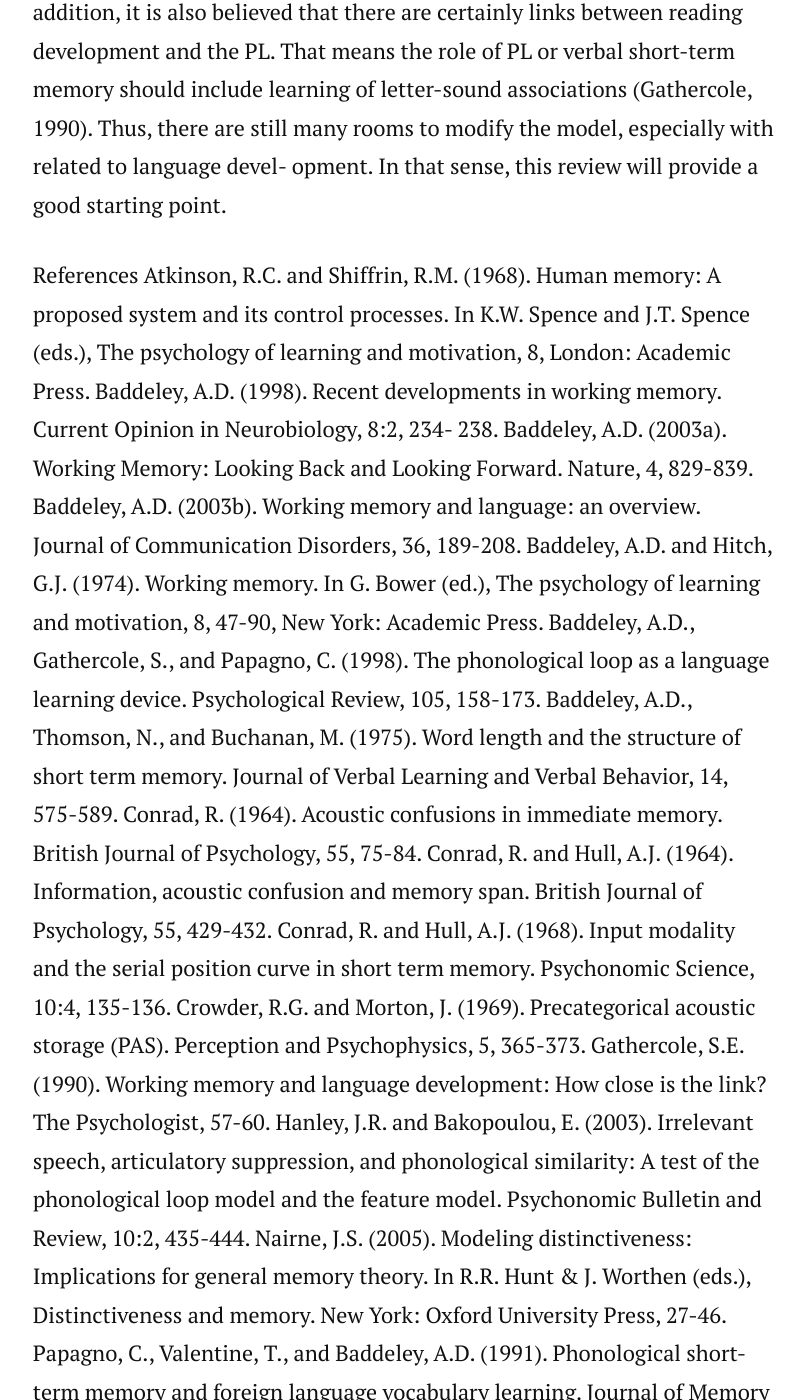
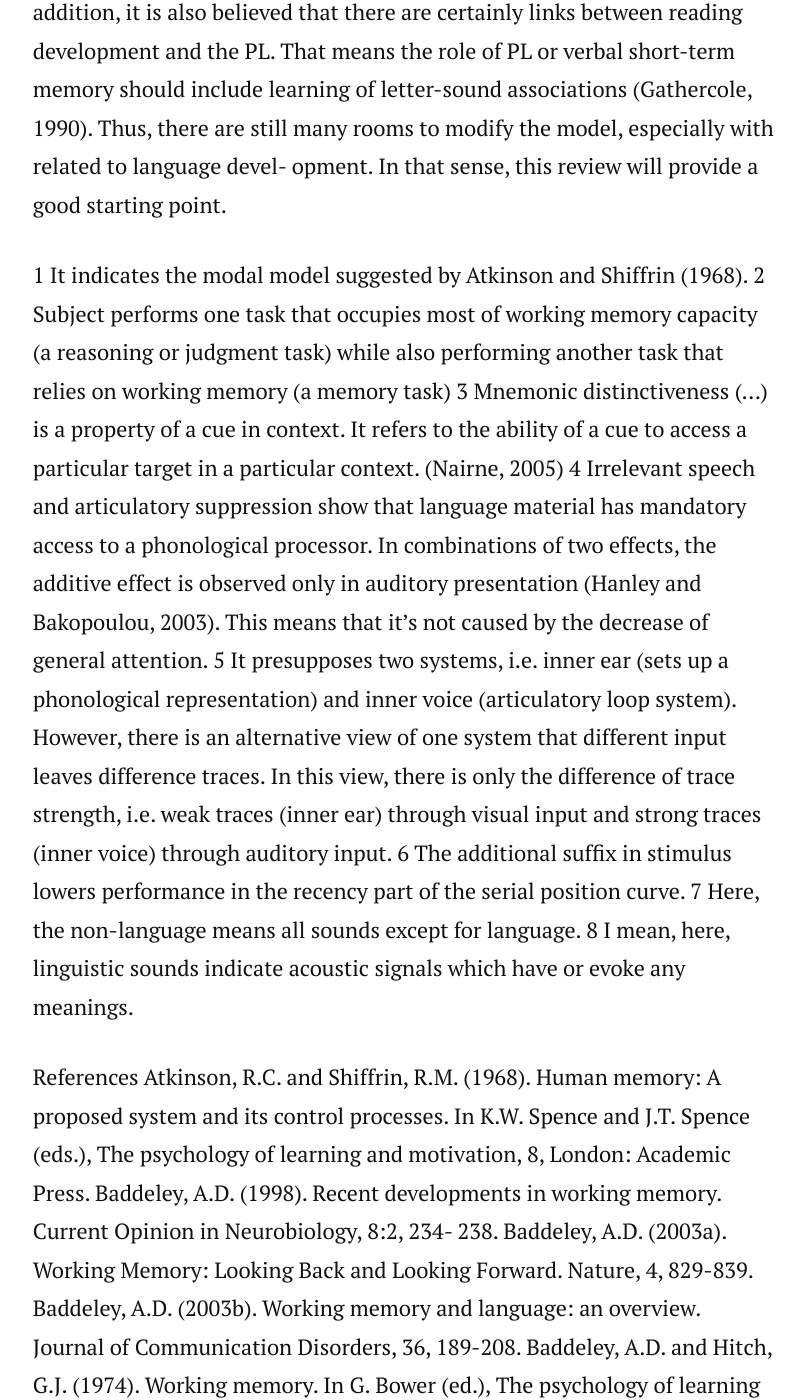
Before and after one commit to cogsci13/cogsci13.github.io, a Jekyll site: the page built from _posts/2019-04-18-Rethinking.markdown, in a window 1280 px wide and 1400 px high, scrolled down 13110 px. Shown: the whole window, without its empty margins (236-1041 px from the left). Built offline with Jekyll 4.4.1, drawn with Linux system fonts in a browser that asks for light colours; nearby versions of some CDN libraries; some of the changed text lies outside the part shown.

Commit message:
Update 2019-04-18-Rethinking.markdown

```diff
--- a/_posts/2019-04-18-Rethinking.markdown
+++ b/_posts/2019-04-18-Rethinking.markdown
@@ -4,7 +4,7 @@ title:  "Rethinking phonological loop in working memory model: phonological dive
 date:   2019-04-18
 ---
 
-<p class="intro"><span class="dropcap">I</span>ntroduction. Most cognitively demanding tasks require temporal storages of transient information, i.e. short-term store (STS). It is located between sensory stores and long-term stores, and used to hold and manipulate information for cogni- tive tasks as a working memory1. Though the dual-task study2 showed that STS was really acting as a working memory, the processing time and accuracy weren’t enough to account for working memory. As a result, it was assumed that the working memory is not simply a singular storage unit like STS, but made up of a few components.</p>
+<p class="intro"><span class="dropcap">I</span>ntroduction. Most cognitively demanding tasks require temporal storages of transient information, i.e. short-term store (STS). It is located between sensory stores and long-term stores, and used to hold and manipulate information for cognitive tasks as a working memory1. Though the dual-task study2 showed that STS was really acting as a working memory, the processing time and accuracy weren’t enough to account for working memory. As a result, it was assumed that the working memory is not simply a singular storage unit like STS, but made up of a few components.</p>
 
 As a new approach, while replacing the concept of the STS, Baddeley and Hitch (1974) suggested the working memory (WM) model, and it has been successful in that it could explain non-unitary feature of STS and provide more specific explanation about information transfer between short-term memory and long-term memory. According to Baddeley (2003a), there are four components of working memory, and among them, phonological loop (PL) has been investigated rigorously, with related to various language functions and its deficits.
 
@@ -84,6 +84,16 @@ The essential differences between two pathways are meaningfulness and phonologic
 Concluding Remarks
 Although the new model in Figure3 provides more precise accounts for the PL, it’s still unclear how we learn new words. In addition, it is also believed that there are certainly links between reading development and the PL. That means the role of PL or verbal short-term memory should include learning of letter-sound associations (Gathercole, 1990). Thus, there are still many rooms to modify the model, especially with related to language devel- opment. In that sense, this review will provide a good starting point.
 
+
+1 It indicates the modal model suggested by Atkinson and Shiffrin (1968).
+2 Subject performs one task that occupies most of working memory capacity (a reasoning or judgment task) while also performing another task that relies on working memory (a memory task)
+3 Mnemonic distinctiveness (...) is a property of a cue in context. It refers to the ability of a cue to access a particular target in a particular context. (Nairne, 2005)
+4 Irrelevant speech and articulatory suppression show that language material has mandatory access to a phonological processor. In combinations of two effects, the additive effect is observed only in auditory presentation (Hanley and Bakopoulou, 2003). This means that it’s not caused by the decrease of general attention.
+5 It presupposes two systems, i.e. inner ear (sets up a phonological representation) and inner voice (articulatory loop system). However, there is an alternative view of one system that different input leaves difference traces. In this view, there is only the difference of trace strength, i.e. weak traces (inner ear) through visual input and strong traces (inner voice) through auditory input.
+6 The additional suffix in stimulus lowers performance in the recency part of the serial position curve.
+7 Here, the non-language means all sounds except for language.
+8 I mean, here, linguistic sounds indicate acoustic signals which have or evoke any meanings.
+
 References
 Atkinson, R.C. and Shiffrin, R.M. (1968). Human memory: A proposed system and its control processes. In K.W. Spence and J.T. Spence (eds.), The psychology of learning and motivation, 8, London: Academic Press.
 Baddeley, A.D. (1998). Recent developments in working memory. Current Opinion in Neurobiology, 8:2, 234- 238.
```
